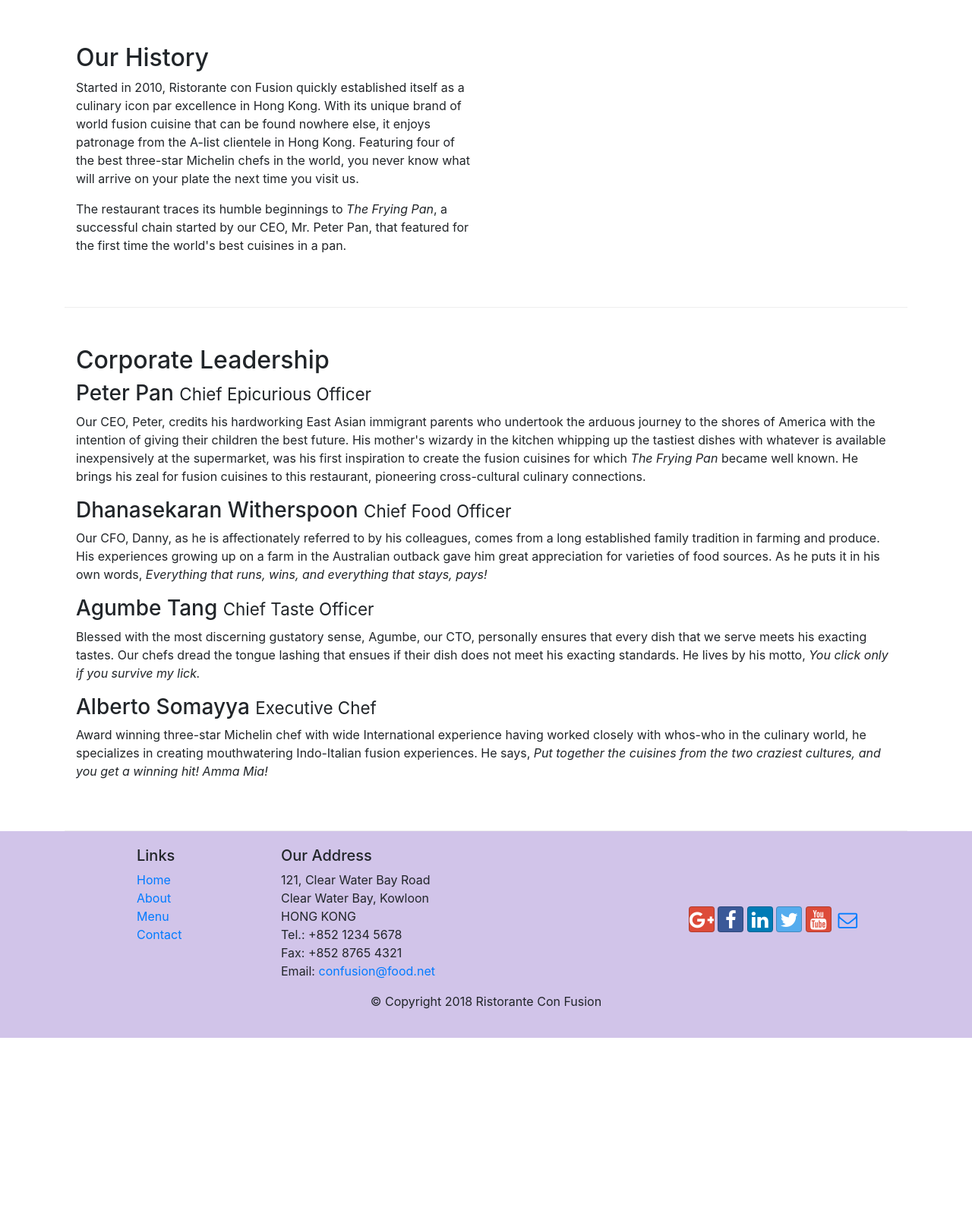
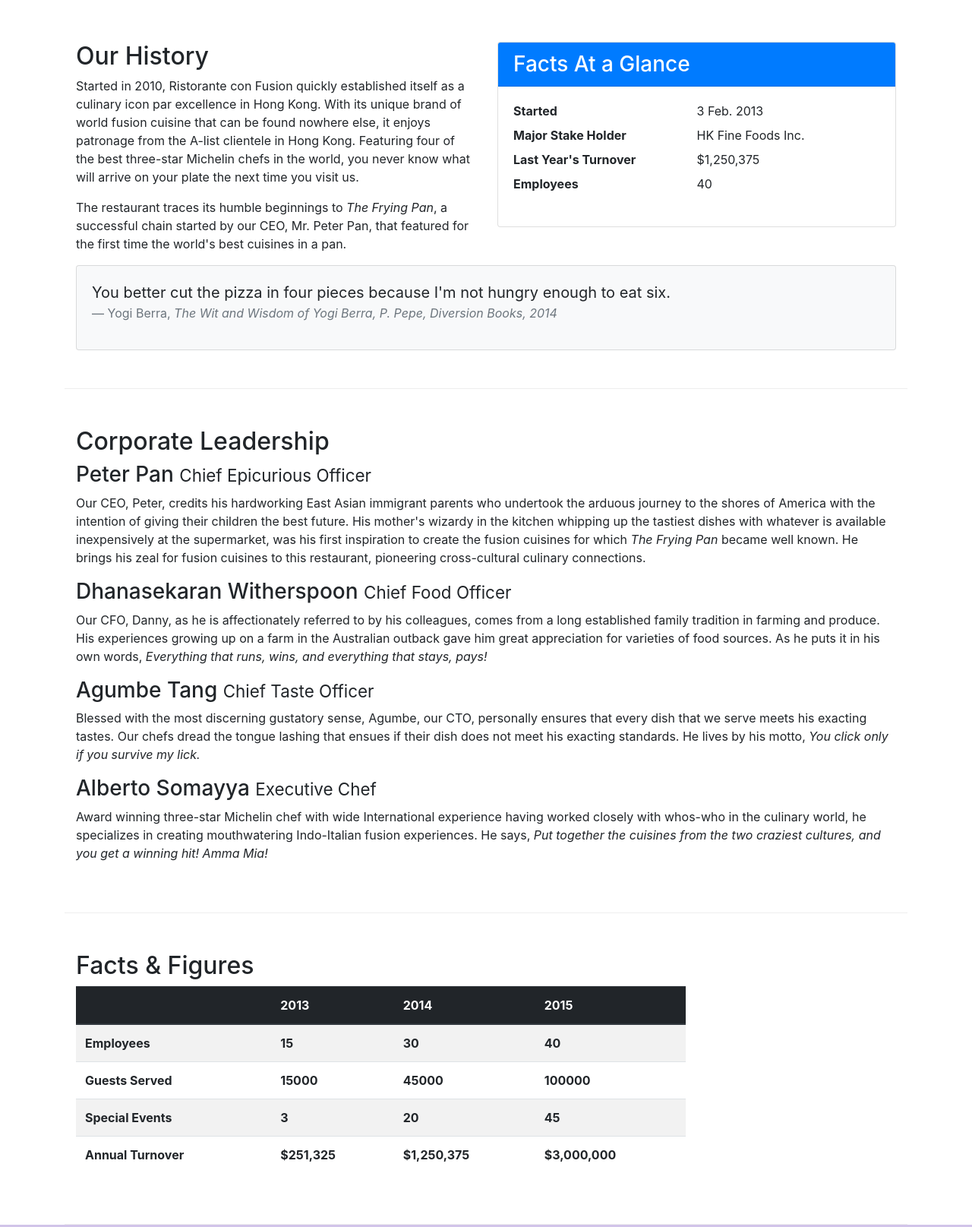
Before and after one commit to nfenaert/conFusion, a website: page aboutus.html in a window 1280 px wide. Shown: the part 460-2075 px from the top of the page at 76% size. Before the commit the page ends 1826 px from the top, so only its background shows below. Drawn offline with nearby package versions, Linux system fonts and the light colour scheme.

Commit message:
tables and cards

```diff
--- a/aboutus.html
+++ b/aboutus.html
@@ -60,16 +60,42 @@
             </div>
         </div>
 
-        <div class="row row-content align-items-center">
-            <div class="col-12 col-sm-6">
+        <div class="row row-content">
+            <div class="col-sm-6">
                 <h2>Our History</h2>
                 <p>Started in 2010, Ristorante con Fusion quickly established itself as a culinary icon par excellence in Hong Kong. With its unique brand of world fusion cuisine that can be found nowhere else, it enjoys patronage from the A-list clientele in Hong Kong.  Featuring four of the best three-star Michelin chefs in the world, you never know what will arrive on your plate the next time you visit us.</p>
                 <p>The restaurant traces its humble beginnings to <em>The Frying Pan</em>, a successful chain started by our CEO, Mr. Peter Pan, that featured for the first time the world's best cuisines in a pan.</p>
             </div>
-            <div>
+            <div class="col-sm">
+							<div class="card">
+								<h3 class="card-header bg-primary text-white">Facts At a Glance</h3>
+								<div class="card-body">
+									<dl class="row">
+										<dt class="col-6">Started</dt>
+										<dd classs="col-6">3 Feb. 2013</dd>
+										<dt class="col-6">Major Stake Holder</dt>
+										<dd classs="col-6">HK Fine Foods Inc.</dd>
+										<dt class="col-6">Last Year's Turnover</dt>
+										<dd classs="col-6">$1,250,375</dd>
+										<dt class="col-6">Employees</dt>
+										<dd classs="col-6">40</dd>
+									</dl>
+								</div>
+							</div>
             </div>
+
+						<div class="col-12">
+							<div class="card card-body bg-light">
+								<blockquote class="blockquote">
+									<p class="mb-0">You better cut the pizza in four pieces because I'm not hungry enough to eat six.
+									</p>
+									<footer class="blockquote-footer">Yogi Berra,
+										<cite title="Source Title">The Wit and Wisdom of Yogi Berra, P. Pepe, Diversion Books, 2014</cite>
+									</footer>
+								</blockquote>
+							</div>
+						</div>
         </div>
-
 
         <div class="row row-content align-items-center">
             <div class="col-12 col-sm">
@@ -84,7 +110,51 @@
                 <p class="d-none d-sm-block">Award winning three-star Michelin chef with wide International experience having worked closely with whos-who in the culinary world, he specializes in creating mouthwatering Indo-Italian fusion experiences. He says, <em>Put together the cuisines from the two craziest cultures, and you get a winning hit! Amma Mia!</em></p>
             </div>
        </div>
-
+			 <div class="row row-content">
+				 <div class="col-12 col-sm-9">
+					 <h2>Facts &amp; Figures</h2>
+					 <div class="table-responsive">
+						 <table class="table table-striped">
+							 <thead class="thead-dark">
+								 <tr>
+									 <th>&nbsp;</th>
+									 <th>2013</th>
+									 <th>2014</th>
+									 <th>2015</th>
+								 </tr>
+							 </thead>
+							 <tbody>
+								 <tr>
+									 <th>Employees</th>
+									 <th>15</th>
+									 <th>30</th>
+									 <th>40</th>
+								 </tr>
+								 <tr>
+									 <th>Guests Served</th>
+									 <th>15000</th>
+									 <th>45000</th>
+									 <th>100000</th>
+								 </tr>
+								 <tr>
+									 <th>Special Events</th>
+									 <th>3</th>
+									 <th>20</th>
+									 <th>45</th>
+								 </tr>
+								 <tr>
+									<th>Annual Turnover</th>
+									<th>$251,325</th>
+									<th>$1,250,375</th>
+									<th>$3,000,000</th>
+								</tr>
+							 </tbody>
+						 </table>
+					 </div>
+				 </div>
+				 <div class="col-12 cpl-sm-3">
+				 </div>
+			 </div>
     </div>
 
     <footer class="footer">
```
